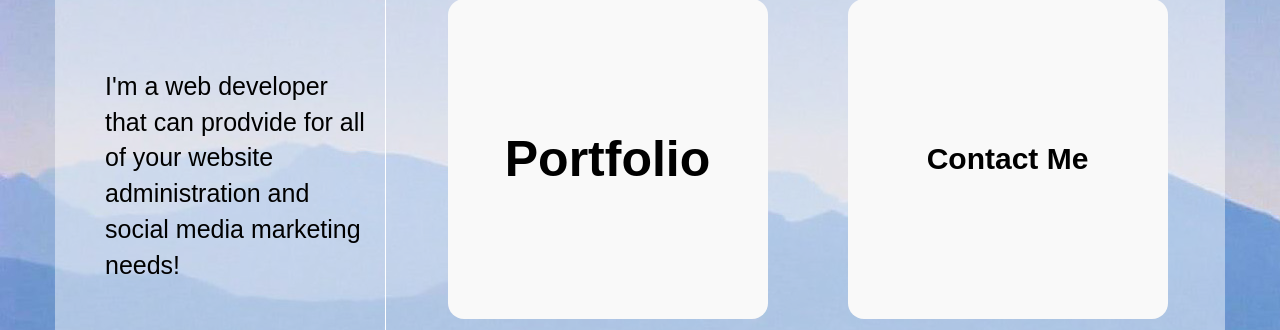
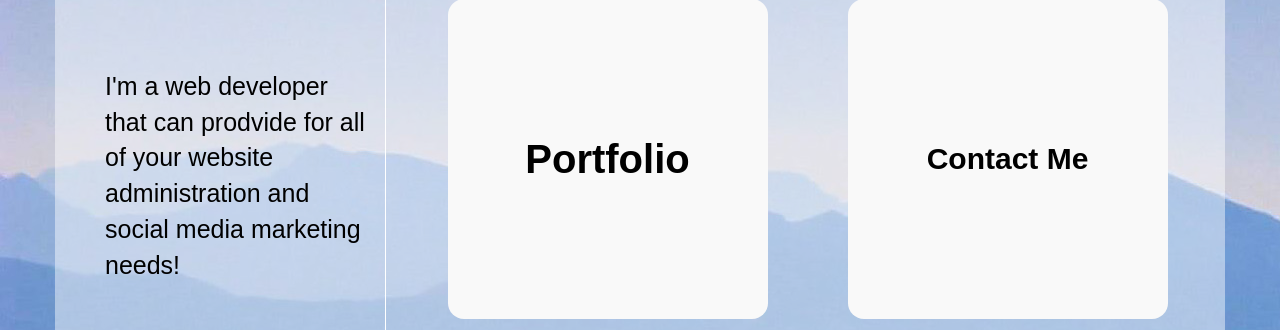
Before and after one commit to floydc1987/Portfolio, a PHP site: page /index.html in a window 1280 px wide, with the pointer over the restyled element. Shown: the part 300-630 px from the top of the page. Run offline with PHP 8.4, Linux system fonts and the light colour scheme; some libraries are stand-ins or nearby versions; some web fonts are replaced.

Commit message:
Update index.css

```diff
--- a/index.css
+++ b/index.css
@@ -94,7 +94,7 @@ body {
   margin-top: 10px;
 }
 .circle:hover {
-  font-size: 50px;
+  font-size: 40px;
 
 }
 .line {
```
